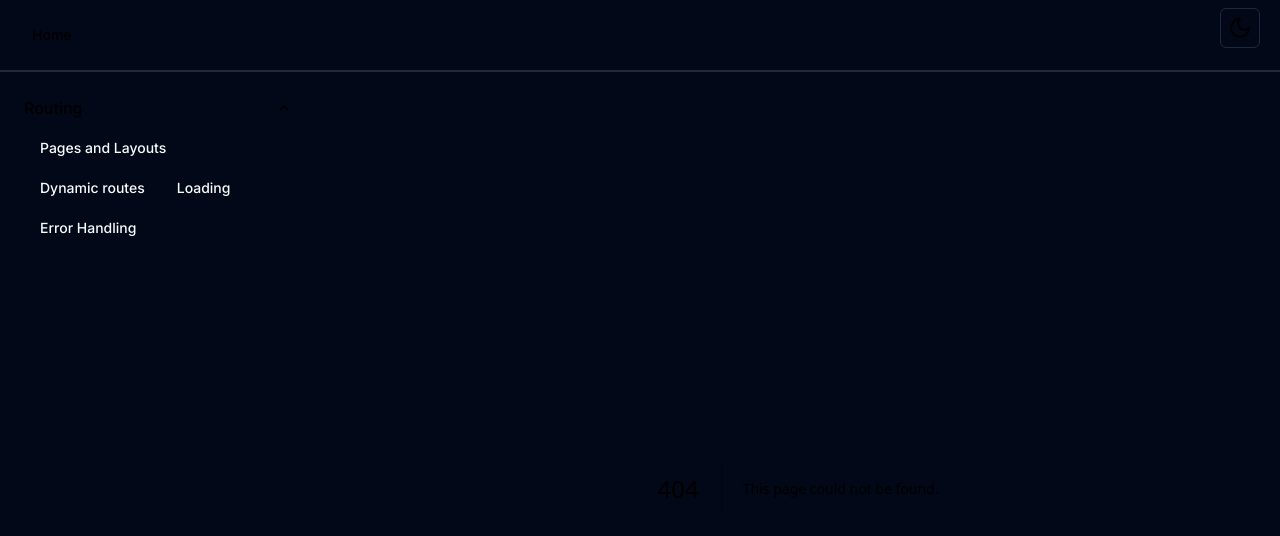
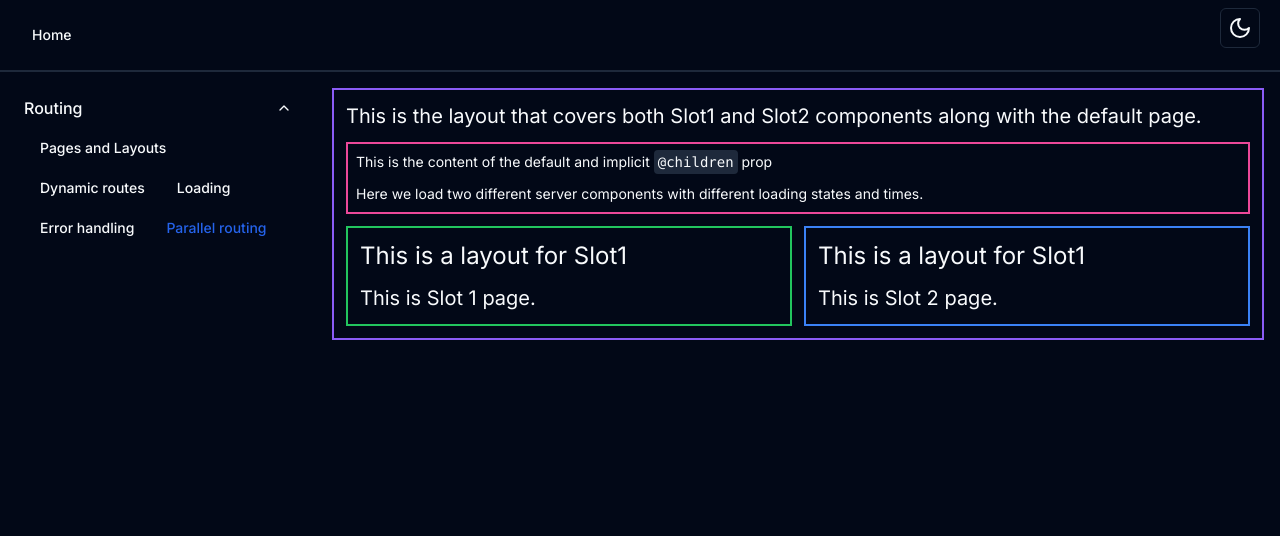
Before and after one commit to jainmohit2001/nextjs-features, a Next.js app: page /routing/parallel-routing in a window 1280 px wide. Before the commit this address had no page. Shown: the top 536 px of the page. Built offline with nearby package versions, Linux system fonts and the light colour scheme.

Commit message:
added parallel routing with loading, layout and page for each slot

```diff
--- /dev/null
+++ b/src/app/routing/parallel-routing/@slot1/layout.tsx
@@ -0,0 +1,12 @@
+export default function Slot1Layout({
+  children,
+}: {
+  children: React.ReactNode
+}) {
+  return (
+    <div className="flex flex-1 flex-col gap-3 border-2 border-green-500 p-3">
+      <p className="text-2xl">This is a layout for Slot1</p>
+      {children}
+    </div>
+  )
+}
--- /dev/null
+++ b/src/app/routing/parallel-routing/@slot1/loading.tsx
@@ -0,0 +1,3 @@
+export default function Slot1Loading() {
+  return <p className="text-xl text-green-500">Loading Slot 1 data...</p>
+}
--- /dev/null
+++ b/src/app/routing/parallel-routing/@slot1/page.tsx
@@ -0,0 +1,7 @@
+import { sleep } from '@/lib/utils'
+
+export default async function Slot1Page() {
+  await sleep(1500)
+
+  return <p className="text-xl">This is Slot 1 page.</p>
+}
--- /dev/null
+++ b/src/app/routing/parallel-routing/@slot2/layout.tsx
@@ -0,0 +1,12 @@
+export default function Slot2Layout({
+  children,
+}: {
+  children: React.ReactNode
+}) {
+  return (
+    <div className="flex flex-1 flex-col gap-3 border-2 border-blue-500 p-3">
+      <p className="text-2xl">This is a layout for Slot1</p>
+      {children}
+    </div>
+  )
+}
--- /dev/null
+++ b/src/app/routing/parallel-routing/@slot2/loading.tsx
@@ -0,0 +1,3 @@
+export default function Slot2Loading() {
+  return <p className="text-xl text-blue-500">Loading Slot 2 data...</p>
+}
--- /dev/null
+++ b/src/app/routing/parallel-routing/@slot2/page.tsx
@@ -0,0 +1,7 @@
+import { sleep } from '@/lib/utils'
+
+export default async function Slot2Page() {
+  await sleep(3000)
+
+  return <p className="text-xl">This is Slot 2 page.</p>
+}
--- /dev/null
+++ b/src/app/routing/parallel-routing/layout.tsx
@@ -0,0 +1,21 @@
+type ParallelLayoutParams = {
+  children: React.ReactNode
+  slot1: React.ReactNode
+  slot2: React.ReactNode
+}
+
+export default function ParallelLayout(props: ParallelLayoutParams) {
+  return (
+    <div className="flex flex-col gap-3 border-2 border-violet-500 p-3">
+      <p className="text-xl">
+        This is the layout that covers both Slot1 and Slot2 components along
+        with the default page.
+      </p>
+      {props.children}
+      <div className="flex gap-3">
+        {props.slot1}
+        {props.slot2}
+      </div>
+    </div>
+  )
+}
--- /dev/null
+++ b/src/app/routing/parallel-routing/page.tsx
@@ -0,0 +1,14 @@
+export default function ParallelRoutingPage() {
+  return (
+    <div className="flex flex-col gap-3 border-2 border-pink-500 p-2 text-sm">
+      <p>
+        This is the content of the default and implicit <code>@children</code>
+        &nbsp;prop
+      </p>
+      <p>
+        Here we load two different server components with different loading
+        states and times.
+      </p>
+    </div>
+  )
+}
--- a/src/components/side-nav.tsx
+++ b/src/components/side-nav.tsx
@@ -25,7 +25,8 @@ const data: NavInfo[] = [
       { label: 'Pages and Layouts', href: '/routing/pages-and-layouts' },
       { label: 'Dynamic routes', href: '/routing/dynamic-routes' },
       { label: 'Loading', href: '/routing/loading' },
-      { label: 'Error Handling', href: '/routing/error-handling' },
+      { label: 'Error handling', href: '/routing/error-handling' },
+      { label: 'Parallel routing', href: '/routing/parallel-routing' },
     ],
   },
 ]
```
